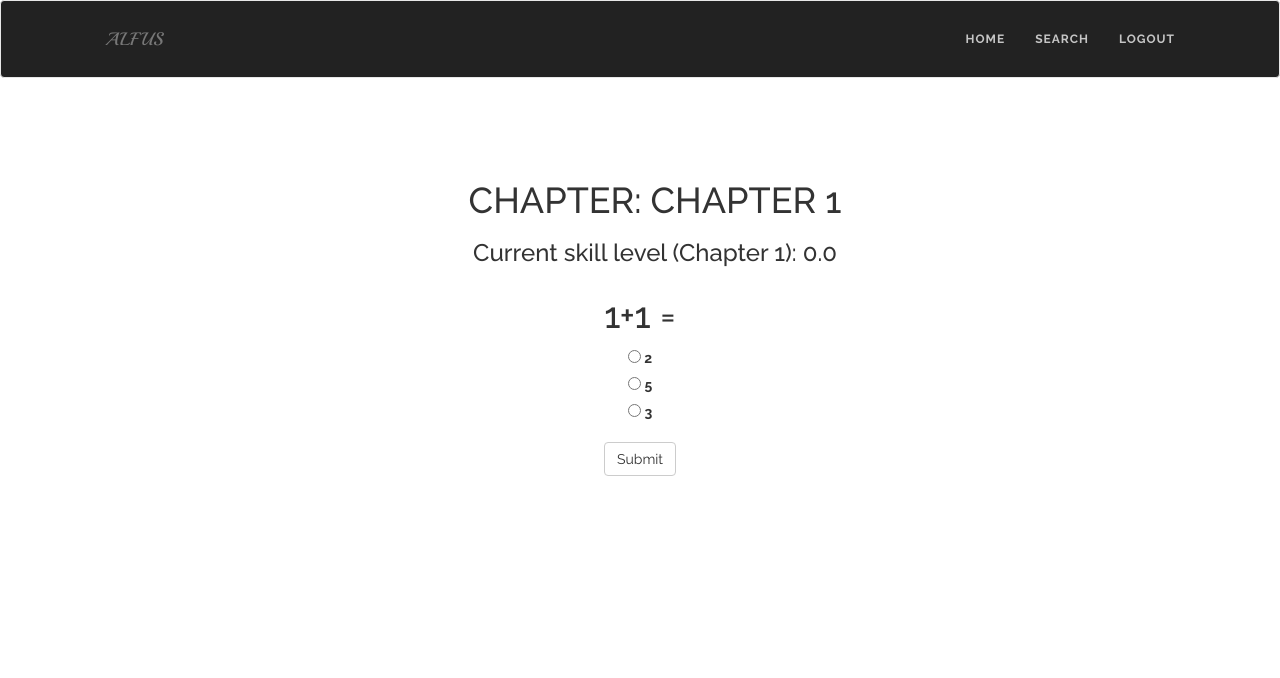
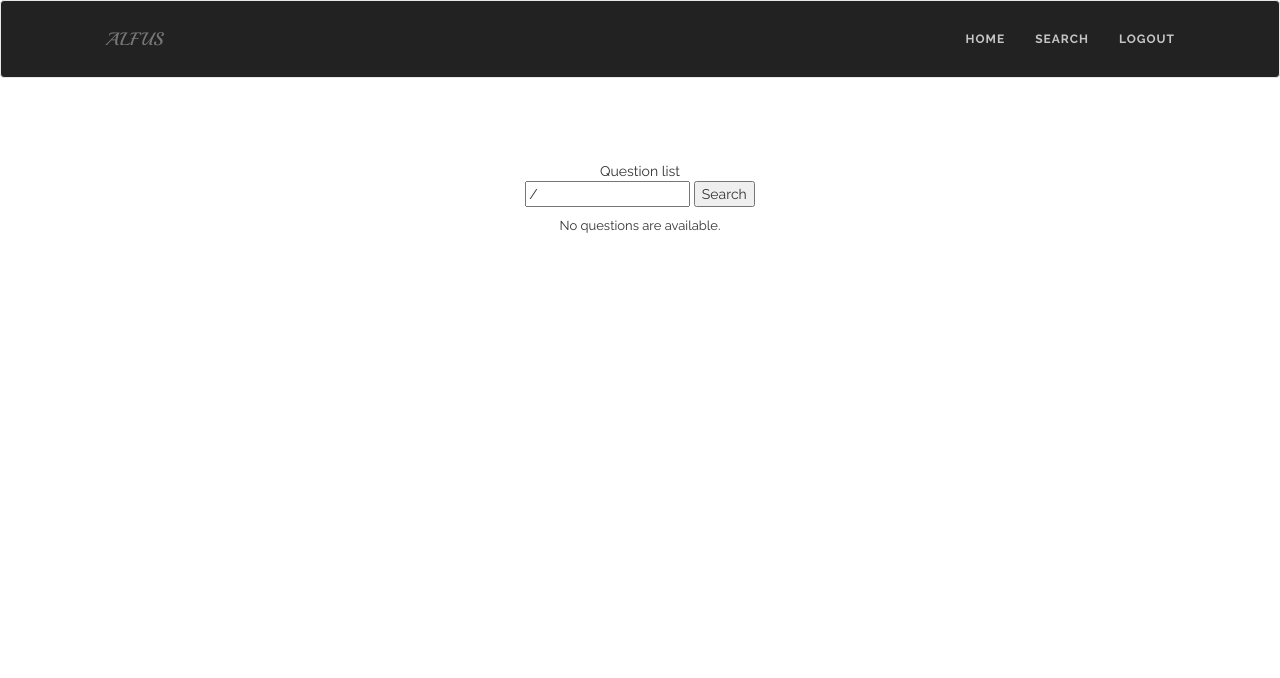
Before and after one commit to yanbek/ALFUS, a Django app: page /questions/2/ in a window 1280 px wide. Shown: the top 678 px of the page. Run offline with Django 3.2, Linux system fonts and the light colour scheme; a user stored in the database is signed in; data comes from the database, SQL or seed files in the repository; some libraries are stand-ins or nearby versions.

Commit message:
Add course list

```diff
--- /dev/null
+++ b/ALFUS/questions/templates/questions/index_questions.html
@@ -0,0 +1,26 @@
+{% extends "questions/base.html" %}
+
+{% block content %}
+
+     <h1> Question list</h1>
+
+   <form method='GET' action="{% url 'questions:index_questions' subject_id %}">
+    <input type='text' name='q' placeholder='Search posts' value= {{ request.GET.q }} />
+    <input type='submit' value='Search'/>
+</form>
+
+ <div style="padding-top: 10px;">
+        {% if question_list %}
+     <!-- Inside index.html -->
+        <ul class="list-group">
+            {% for question in question_list %}
+        <li class="list-group-item"> {{ question.topic_text }}  &emsp; &emsp;
+            <a href="{% url 'questions:detail' question.id %}">{{ question.question_text }}</a>
+            {% endfor %}
+        </ul>
+        {% else %}
+        <p>No questions are available.</p>
+        {% endif %}
+    </div>
+
+{% endblock %}
--- a/ALFUS/questions/urls.py
+++ b/ALFUS/questions/urls.py
@@ -5,6 +5,7 @@
 urlpatterns = [
     # ex: /questions/
     url(r'^$', views.index, name='index'),
+    url(r'^(?P<subject_id>\d+)/$', views.index_questions, name='index_questions'),
     url(r'^(?P<question_id>\d+)/$', views.detail, name='detail'),
     url(r'^(?P<question_id>[0-9]+)/results/$', views.answer, name='answer'),
     url(r"^logout/", p_views.logout_view, name='logout'),
--- a/ALFUS/questions/views.py
+++ b/ALFUS/questions/views.py
@@ -2,7 +2,7 @@
 from django.utils import timezone
 from django.shortcuts import get_object_or_404, render, redirect, render_to_response
 from django.http import Http404
-from .models import Choice, Question, hasAnswered, hasChapter, Chapter
+from .models import Choice, Question, hasAnswered, hasChapter, Chapter, Subject
 from collections import defaultdict
 from django.db.models import Max
 from django.utils import timezone
@@ -23,13 +23,18 @@
 
 @login_required(login_url="/login/")
 def index(request):
-    question_list = Question.objects.all()
+    subject_list = Subject.objects.all()
+    return render(request, 'questions/index.html', {'subject_list': subject_list})
+
+@login_required(login_url="/login/")
+def index_questions(request, subject_id):
+    question_list = Question.objects.filter(chapter__part_of_id=subject_id)
 
     question_dict = defaultdict(list)
     for question in question_list:
         question_dict[question.chapter_id].append((question.id, question.difficulty))
     request.session['question_dict'] = question_dict
-    return render(request, 'questions/index.html', {'question_list': question_list})
+    return render(request, 'questions/index_questions.html', {'question_list': question_list, 'subject_id': subject_id})
 
 
 @login_required(login_url="/login/")
```
Also changed, not shown: ALFUS/questions/templates/questions/index.html (+7 -6 lines).
